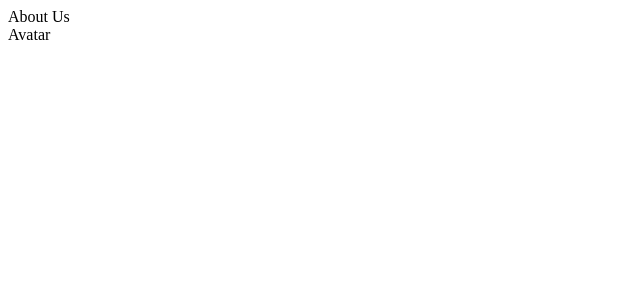
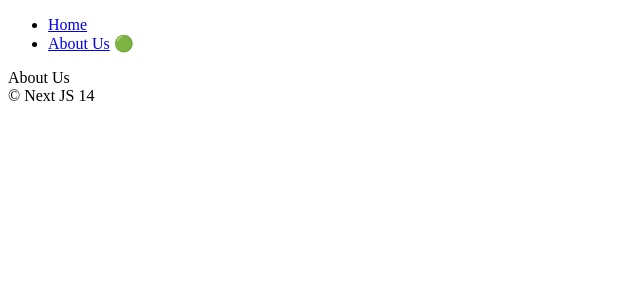
Before and after one commit to space-next-js/tutorial, a Next.js app: page /about-us in a window 1280 px wide. Shown: the top 300 px of the page, without its empty margins (0-640 px from the left). Built offline with nearby package versions, Linux system fonts and the light colour scheme.

Commit message:
routings

```diff
--- a/app/about-us/company/sales/page.tsx
+++ b/app/about-us/company/jobs/sales/page.tsx
@@ -1,3 +1,3 @@
 export default function Sales() {
-  return <div>SalesTeam</div>;
+  return <div>Sales Jobs</div>;
 }
--- a/app/about-us/components/avatar.tsx
+++ /dev/null
@@ -1,3 +0,0 @@
-export default function Avatar() {
-  return <div>Avatar</div>;
-}
--- /dev/null
+++ b/app/about-us/layout.tsx
@@ -0,0 +1,9 @@
+export default function AboutUsLayout({
+    children,
+}: {
+    children: React.ReactNode
+}) {
+    return <div>
+      {children} &copy; Next JS 14
+      </div>
+}
--- a/app/about-us/page.tsx
+++ b/app/about-us/page.tsx
@@ -1,5 +1,8 @@
-import Avatar from "./components/avatar";
+
+export const metadata = {
+  title: "About us",
+};
 
 export default function AboutUs() {
-  return <div>About Us <Avatar /></div>;
+  return <div>About Us </div>;
 }
--- a/app/layout.tsx
+++ b/app/layout.tsx
@@ -1,5 +1,11 @@
-export const metadata = {
-  title: 'Next.js',
+import Navigation from "../components/navigation"
+import { Metadata } from "next"
+
+export const metadata : Metadata = {
+  title: {
+    template: '%s | Next JS 14',
+    default: 'Next JS 14',
+  },
   description: 'Generated by Next.js',
 }
 
@@ -10,7 +16,10 @@
 }) {
   return (
     <html lang="en">
-      <body>{children}</body>
+      <body>
+        <Navigation />
+        {children}
+      </body>
     </html>
   )
 }
--- /dev/null
+++ b/app/not-found.tsx
@@ -0,0 +1,3 @@
+export default function NotFound() {
+  return <div>Not Found</div>;
+}
--- a/app/page.tsx
+++ /dev/null
@@ -1,3 +0,0 @@
-export default function Home() {
-  return <div>Hello World</div>;
-}
--- /dev/null
+++ b/components/navigation.tsx
@@ -0,0 +1,19 @@
+"use client";
+import Link from "next/link";
+import { usePathname } from "next/navigation";
+
+export default function Navigation() {
+    const path = usePathname();
+    return (
+        <nav>
+            <ul>
+                <li>
+                    <Link href="/">Home</Link> {path === "/" ? "🟢" : ""}
+                </li>
+                <li>
+                    <Link href="/about-us">About Us</Link> {path === "/about-us" ? "🟢" : ""}
+                </li>
+            </ul>
+        </nav>
+    )
+}
```
Also changed, not shown: app/(home)/page.tsx (added, +9 -0 lines), app/(movies)/movies/[id]/page.tsx (added, +9 -0 lines).
